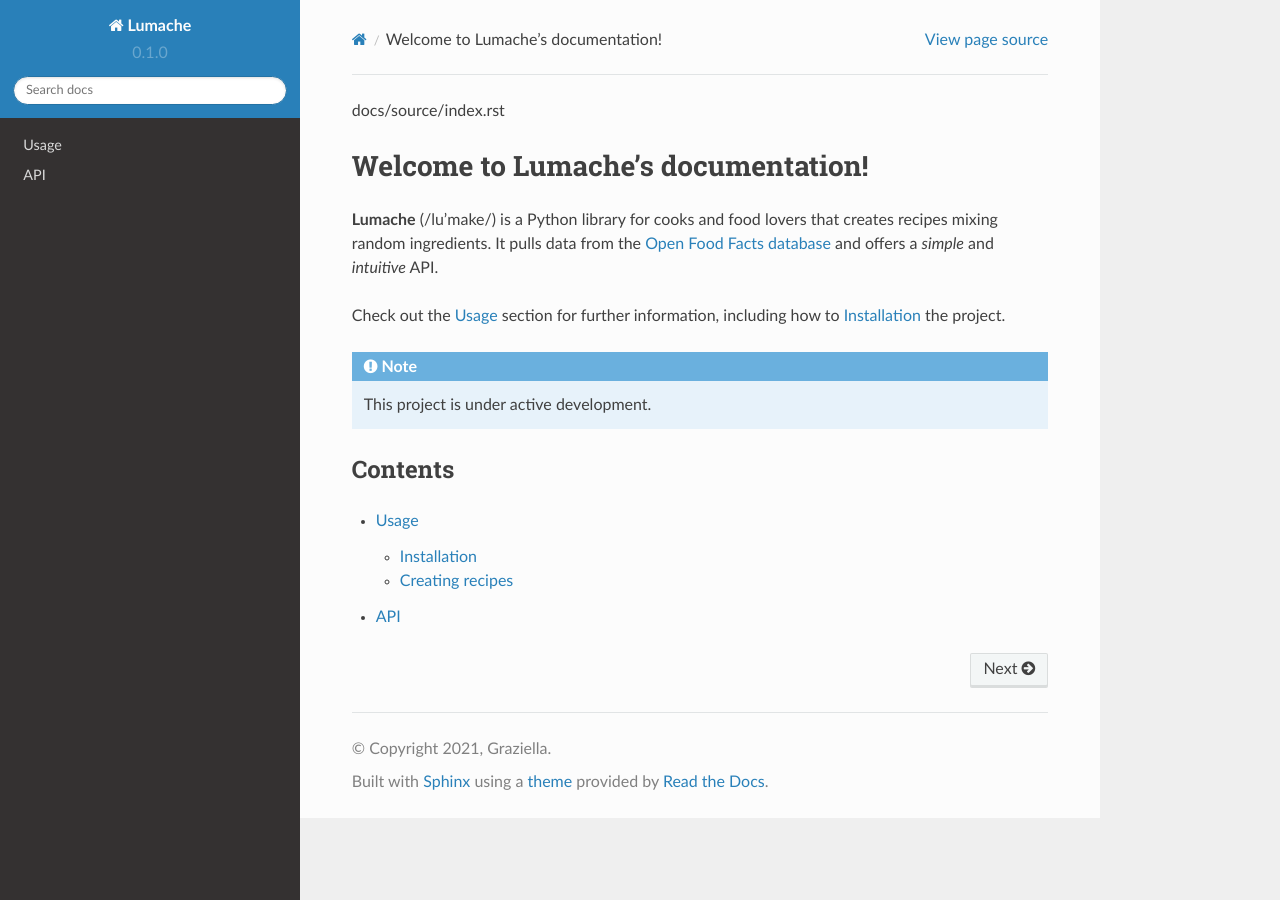
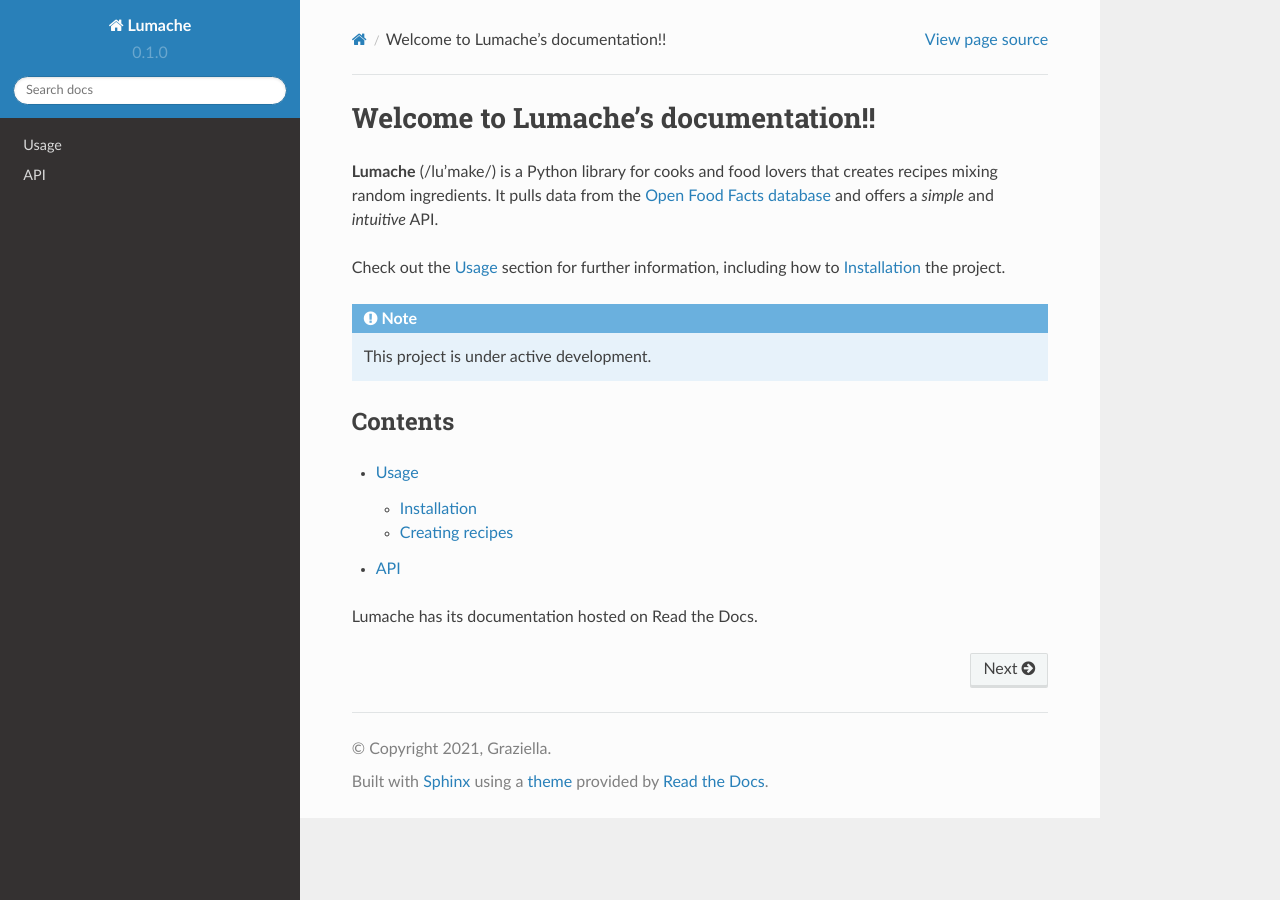
Before and after one commit to ashfordhill/rtd-tutorial, a Sphinx documentation site: the page built from docs/source/index.rst, in a window 1280 px wide. Built offline with Sphinx 7.4.7 and the Read the Docs theme 2.0.0, drawn with Linux system fonts in a browser that asks for light colours.

Commit message:
second test pull request trigger ReadTheDocs build

```diff
--- a/docs/source/index.rst
+++ b/docs/source/index.rst
@@ -1,12 +1,13 @@
-docs/source/index.rst
 
-Welcome to Lumache's documentation!
+Welcome to Lumache's documentation!!
 ===================================
 
 **Lumache** (/lu'make/) is a Python library for cooks and food lovers
 that creates recipes mixing random ingredients.
 It pulls data from the `Open Food Facts database <https://world.openfoodfacts.org/>`_
 and offers a *simple* and *intuitive* API.
+
+
 
 Check out the :doc:`usage` section for further information, including
 how to :ref:`installation` the project.
@@ -22,3 +23,5 @@
 
    usage
    api
+
+Lumache has its documentation hosted on Read the Docs.
```
